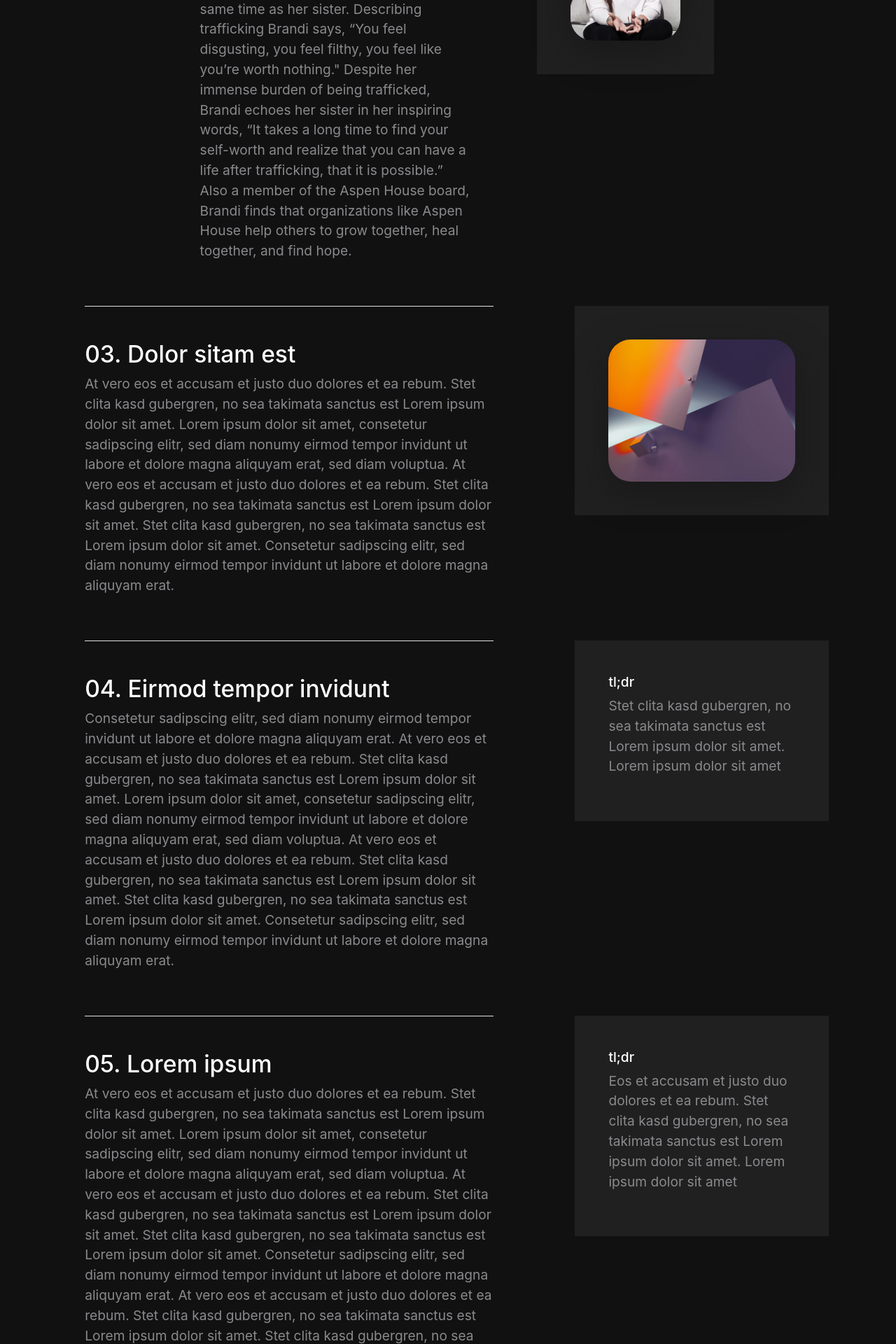
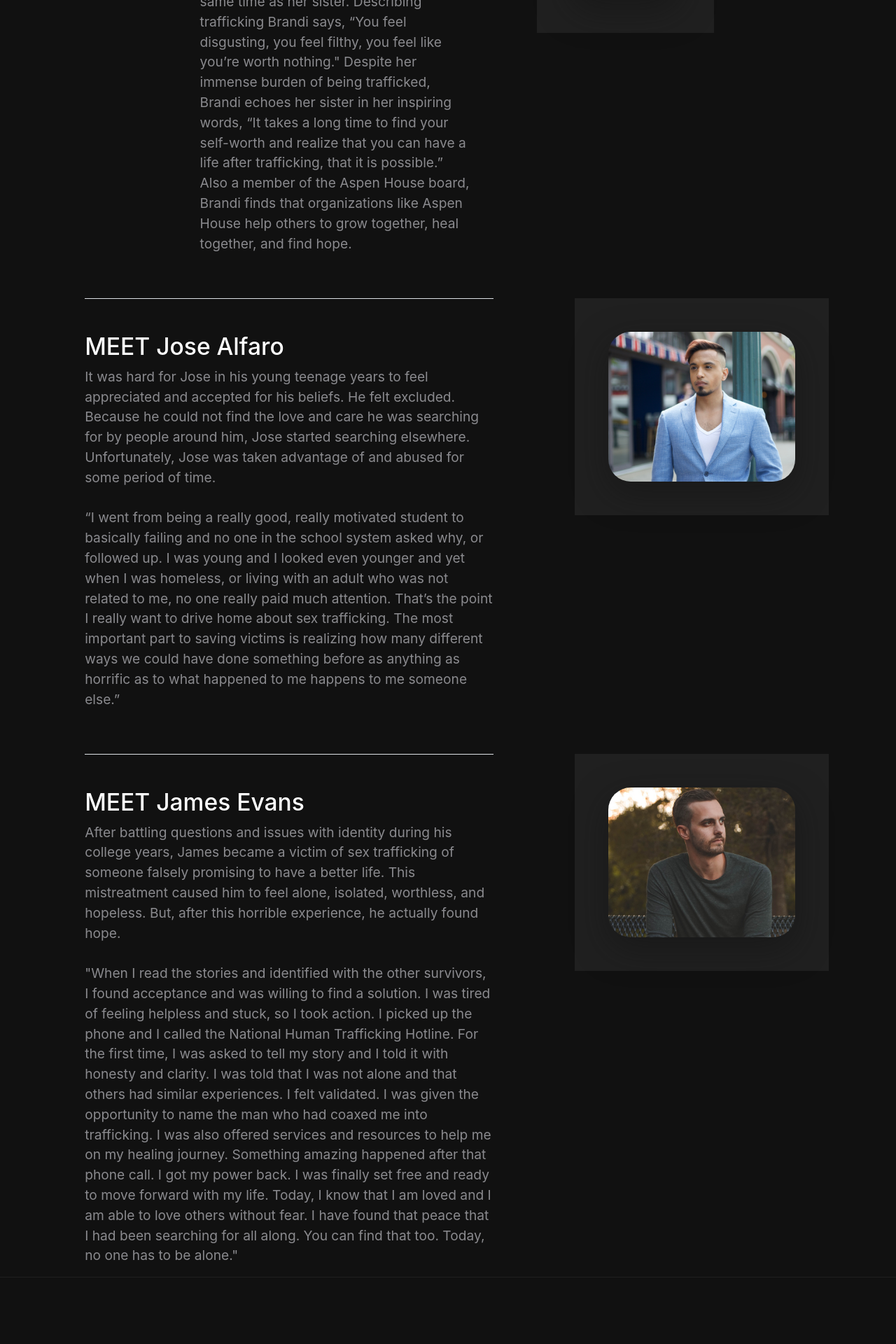
Before and after one commit to julessmith2020/missingppl, a Django app: page /content/ in a window 1280 px wide. Shown: the part 2236-4156 px from the top of the page at 70% size. Run offline with Django 4.2, Linux system fonts and the light colour scheme; some libraries are stand-ins or nearby versions; some web fonts are replaced.

Commit message:
Update content.html

```diff
--- a/templates/webview/content.html
+++ b/templates/webview/content.html
@@ -133,14 +133,14 @@
         </div>
         <div class="row">
           <div class="col-12 py-vh-2">
-            <img src="{% static 'img/webp/abstract18.webp' %}" width="1446" height="982" alt="abstract image"
+            <img src="{% static 'img/webp/0uncertainty.jpg' %}" width="1446" height="982" alt="abstract image"
               class="img-fluid position-relative rounded-5 shadow" data-aos="zoom-up">
           </div>
         </div>
         <div class="col-12 col-lg-10 col-xl-8">
           <div class="row d-flex align-items-start" data-aos="fade-right">
             <div class="col-12 col-lg-7">
-              <h2 class="h3 mt-5 border-top pt-5">01. Brittney Garcia</h2>
+              <h2 class="h3 mt-5 border-top pt-5">MEET Brittney Garcia</h2>
               <p class="text-secondary">Brittney is a survivor of human trafficking and is now a member
                 of the board of Aspen House, an organization that houses victims of human trafficking in Utah.
                 Brittney was trafficked for two years, during which time she suffered abuse and addiction.
@@ -149,14 +149,14 @@
               </p>
             </div>
             <div class="col-12 col-lg-4 offset-lg-1 bg-gray-900 p-5 mt-5">
-              <img src="{% static 'img/webp/Brittney_Garcia.webp' %}" width="1446" height="982" alt="abstract image"
+              <img src="{% static 'img/webp/Brittney_Garcia.png' %}" width="1446" height="982" alt="abstract image"
               class="img-fluid position-relative rounded-5 shadow" data-aos="zoom-up">
             </div>
           </div>
 
           <div class="row d-flex align-items-start" data-aos="fade-right">
             <div class="col-12 col-lg-7">
-              <h2 class="h3 mt-5 border-top pt-5">02. Brandi Funk</h2>
+              <h2 class="h3 mt-5 border-top pt-5">MEET Brandi Funk</h2>
               <p class="text-secondary">Brandi Funk, sister of the above-mentioned Brittney Garcia,
                 was also victimized at the same time as her sister. Describing trafficking Brandi says, “You feel disgusting, you feel filthy,
                 you feel like you’re worth nothing." Despite her immense burden of being trafficked, Brandi echoes her sister in her
@@ -166,94 +166,62 @@
               </p>
             </div>
             <div class="col-12 col-lg-4 offset-lg-1 bg-gray-900 p-5 mt-5">
-              <img src="{% static 'img/webp/Brandi_Funk.webp' %}" width="1446" height="982" alt="abstract image"
+              <img src="{% static 'img/webp/Brandi_Funk.png' %}" width="1446" height="982" alt="abstract image"
               class="img-fluid position-relative rounded-5 shadow" data-aos="zoom-up">
             </div>
             </div>
           </div>
+
           <div class="row d-flex align-items-start" data-aos="fade-right">
             <div class="col-12 col-lg-7">
-              <h2 class="h3 mt-5 border-top pt-5">03. Dolor sitam est
+              <h2 class="h3 mt-5 border-top pt-5">MEET Jose Alfaro
               </h2>
-              <p class="text-secondary">At vero eos et accusam et justo duo dolores et ea rebum. Stet clita kasd
-                gubergren, no sea takimata sanctus est Lorem ipsum dolor sit amet. Lorem ipsum dolor sit amet,
-                consetetur sadipscing elitr, sed diam nonumy eirmod tempor invidunt ut labore
-                et dolore magna aliquyam erat, sed diam voluptua. At vero eos et accusam et justo duo dolores et ea
-                rebum. Stet clita kasd gubergren, no sea takimata sanctus est Lorem ipsum dolor sit amet. Stet clita
-                kasd gubergren, no sea takimata sanctus est Lorem
-                ipsum dolor sit amet. Consetetur sadipscing elitr, sed diam nonumy eirmod tempor invidunt ut labore et
-                dolore magna aliquyam erat.</p>
+              <p class="text-secondary">It was hard for Jose in his young teenage years to feel appreciated and accepted for his beliefs.
+                He felt excluded. Because he could not find the love and care he was searching for by people around him,
+                Jose started searching elsewhere. Unfortunately, Jose was taken advantage of and abused for some period of time.
+                <br>
+                <br>
+                “I went from being a really good, really motivated student to basically failing and no one in the school
+                system asked why, or followed up.  I was young and I looked even younger and yet when I was homeless, or living with an
+                adult who was not related to me, no one really paid much attention.
+                That’s the point I really want to drive home about sex trafficking.
+                The most important part to saving victims is realizing how many different ways we could have done something before as anything
+                 as horrific as to what happened to me happens to me someone else.”
+                </p>
             </div>
             <div class="col-12 col-lg-4 offset-lg-1 bg-gray-900 p-5 mt-5">
-              <img src="{% static 'img/webp/abstract18.webp' %}" width="1446" height="982" alt="abstract image"
+              <img src="{% static 'img/webp/Jose_Alfaro.png' %}" width="1446" height="982" alt="abstract image"
               class="img-fluid position-relative rounded-5 shadow" data-aos="zoom-up">
             </div>
           </div>
+
           <div class="row d-flex align-items-start" data-aos="fade-right">
             <div class="col-12 col-lg-7">
-              <h2 class="h3 mt-5 border-top pt-5">04. Eirmod tempor invidunt</h2>
-              <p class="text-secondary">Consetetur sadipscing elitr, sed diam nonumy eirmod tempor invidunt ut labore et
-                dolore magna aliquyam erat. At vero eos et accusam et justo duo dolores et ea rebum. Stet clita kasd
-                gubergren, no sea takimata sanctus est Lorem ipsum dolor sit
-                amet. Lorem ipsum dolor sit amet, consetetur sadipscing elitr, sed diam nonumy eirmod tempor invidunt ut
-                labore et dolore magna aliquyam erat, sed diam voluptua. At vero eos et accusam et justo duo dolores et
-                ea rebum. Stet clita kasd gubergren, no
-                sea takimata sanctus est Lorem ipsum dolor sit amet. Stet clita kasd gubergren, no sea takimata sanctus
-                est Lorem ipsum dolor sit amet. Consetetur sadipscing elitr, sed diam nonumy eirmod tempor invidunt ut
-                labore et dolore magna aliquyam erat.</p>
+              <h2 class="h3 mt-5 border-top pt-5">MEET James Evans</h2>
+              <p class="text-secondary">
+                After battling questions and issues with identity during his college years,
+                James became a victim of sex trafficking of someone falsely promising to have a better life.
+                This mistreatment caused him to feel alone, isolated, worthless, and hopeless. But, after this horrible experience,
+                he actually found hope.
+                <br>
+                <br>
+                "When I read the stories and identified with the other survivors, I found acceptance and was willing to find a solution.
+                I was tired of feeling helpless and stuck, so I took action. I picked up the phone and I called the National Human
+                Trafficking Hotline. For the first time, I was asked to tell my story and I told it with honesty and clarity.
+                I was told that I was not alone and that others had similar experiences. I felt validated. I was given the opportunity to
+                name the man who had coaxed me into trafficking. I was also offered services and resources to help me on my healing journey.
+                Something amazing happened after that phone call. I got my power back.
+                I was finally set free and ready to move forward with my life.
+                Today, I know that I am loved and I am able to love others without fear. I have found that peace that
+                I had been searching for all along. You can find that too. Today, no one has to be alone."
+              </p>
             </div>
             <div class="col-12 col-lg-4 offset-lg-1 bg-gray-900 p-5 mt-5">
-              <h3 class="h6">tl;dr</h3>
-              <p class="text-secondary">
-                Stet clita kasd gubergren, no sea takimata sanctus est Lorem ipsum dolor sit amet. Lorem ipsum dolor sit
-                amet
-              </p>
+              <img src="{% static 'img/webp/James_Evans.jpg' %}" width="1446" height="982" alt="abstract image"
+              class="img-fluid position-relative rounded-5 shadow" data-aos="zoom-up">
             </div>
           </div>
-          <div class="row d-flex align-items-start" data-aos="fade-right">
-            <div class="col-12 col-lg-7">
-              <h2 class="h3 mt-5 border-top pt-5">05. Lorem ipsum</h2>
-              <p class="text-secondary">At vero eos et accusam et justo duo dolores et ea rebum. Stet clita kasd
-                gubergren, no sea takimata sanctus est Lorem ipsum dolor sit amet. Lorem ipsum dolor sit amet,
-                consetetur sadipscing elitr, sed diam nonumy eirmod tempor invidunt ut labore
-                et dolore magna aliquyam erat, sed diam voluptua. At vero eos et accusam et justo duo dolores et ea
-                rebum. Stet clita kasd gubergren, no sea takimata sanctus est Lorem ipsum dolor sit amet. Stet clita
-                kasd gubergren, no sea takimata sanctus est Lorem
-                ipsum dolor sit amet. Consetetur sadipscing elitr, sed diam nonumy eirmod tempor invidunt ut labore et
-                dolore magna aliquyam erat. At vero eos et accusam et justo duo dolores et ea rebum. Stet clita kasd
-                gubergren, no sea takimata sanctus est Lorem
-                ipsum dolor sit amet. Stet clita kasd gubergren, no sea takimata sanctus est Lorem ipsum dolor sit amet.
-                Consetetur sadipscing elitr, sed diam nonumy eirmod tempor invidunt ut labore et dolore magna aliquyam
-                erat.</p>
-            </div>
-            <div class="col-12 col-lg-4 offset-lg-1 bg-gray-900 p-5 mt-5">
-              <h3 class="h6">tl;dr</h3>
-              <p class="text-secondary">
-                Eos et accusam et justo duo dolores et ea rebum. Stet clita kasd gubergren, no sea takimata sanctus est
-                Lorem ipsum dolor sit amet. Lorem ipsum dolor sit amet
-              </p>
-            </div>
-          </div>
-
-
-        </div>
-      </div>
-      <div class="row d-flex align-items-start justify-content-center py-vh-3 text-muted" data-aos="fade">
-        <div class="col-12 col-lg-10 col-xl-9">
-          <div class="p-5 small bg-gray-900">
-            <p>*At vero eos et accusam et justo duo dolores et ea rebum. Stet clita kasd gubergren, no sea takimata
-              sanctus est Lorem ipsum dolor sit amet. Lorem ipsum dolor sit amet, consetetur sadipscing elitr, sed diam
-              nonumy eirmod tempor invidunt ut labore
-              et dolore magna aliquyam erat, sed diam voluptua. At vero eos et accusam et justo duo dolores et ea rebum.
-              Stet clita kasd gubergren, no sea takimata sanctus est Lorem ipsum dolor sit amet. Stet clita kasd
-              gubergren, no sea takimata sanctus est Lorem
-              ipsum dolor sit amet. Consetetur sadipscing elitr, sed diam nonumy eirmod tempor invidunt ut labore et
-              dolore magna aliquyam erat. At vero eos et accusam et justo duo dolores et ea rebum. Stet clita kasd
-              gubergren, no sea takimata sanctus est Lorem
-              ipsum dolor sit amet. Stet clita kasd gubergren, no sea takimata sanctus est Lorem ipsum dolor sit amet.
-              Consetetur sadipscing elitr, sed diam nonumy eirmod tempor invidunt ut labore et dolore magna aliquyam
-              erat.</p>
-          </div>
+          <br>
         </div>
       </div>
     </div>
```
